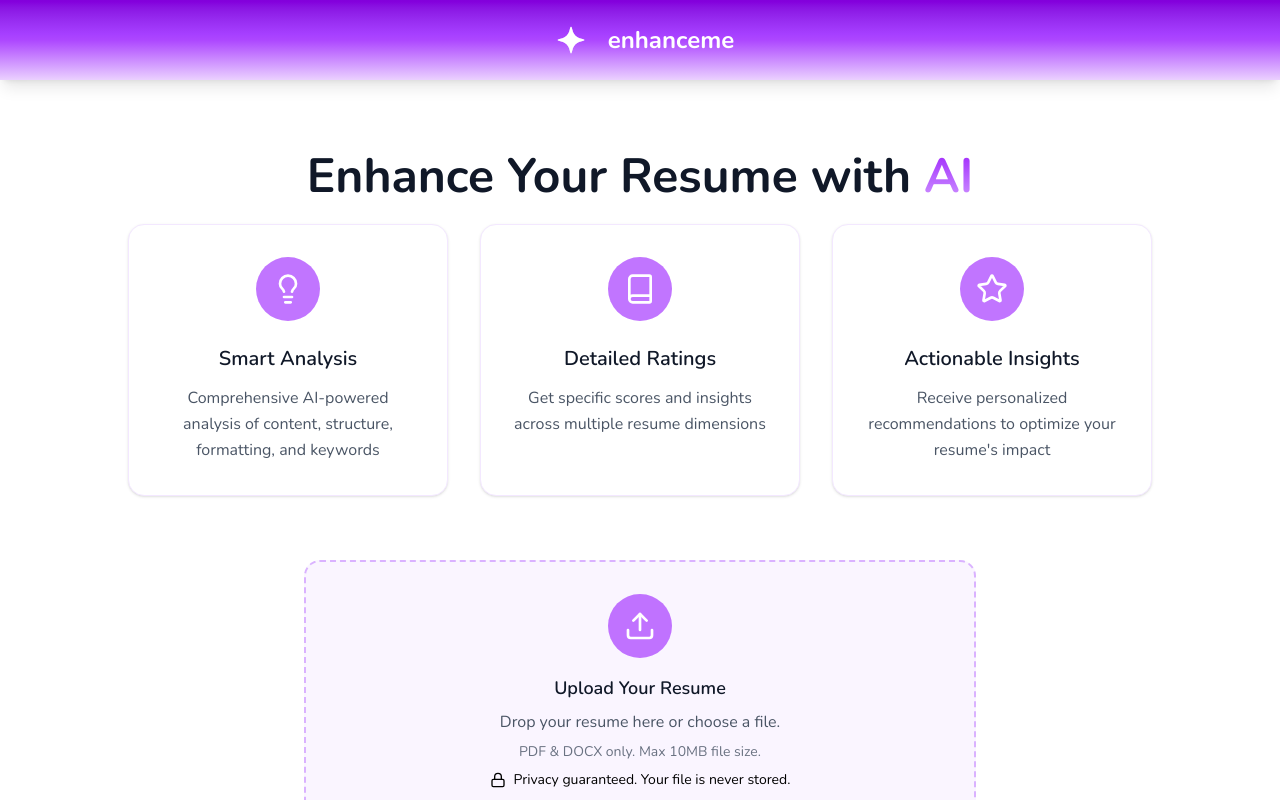
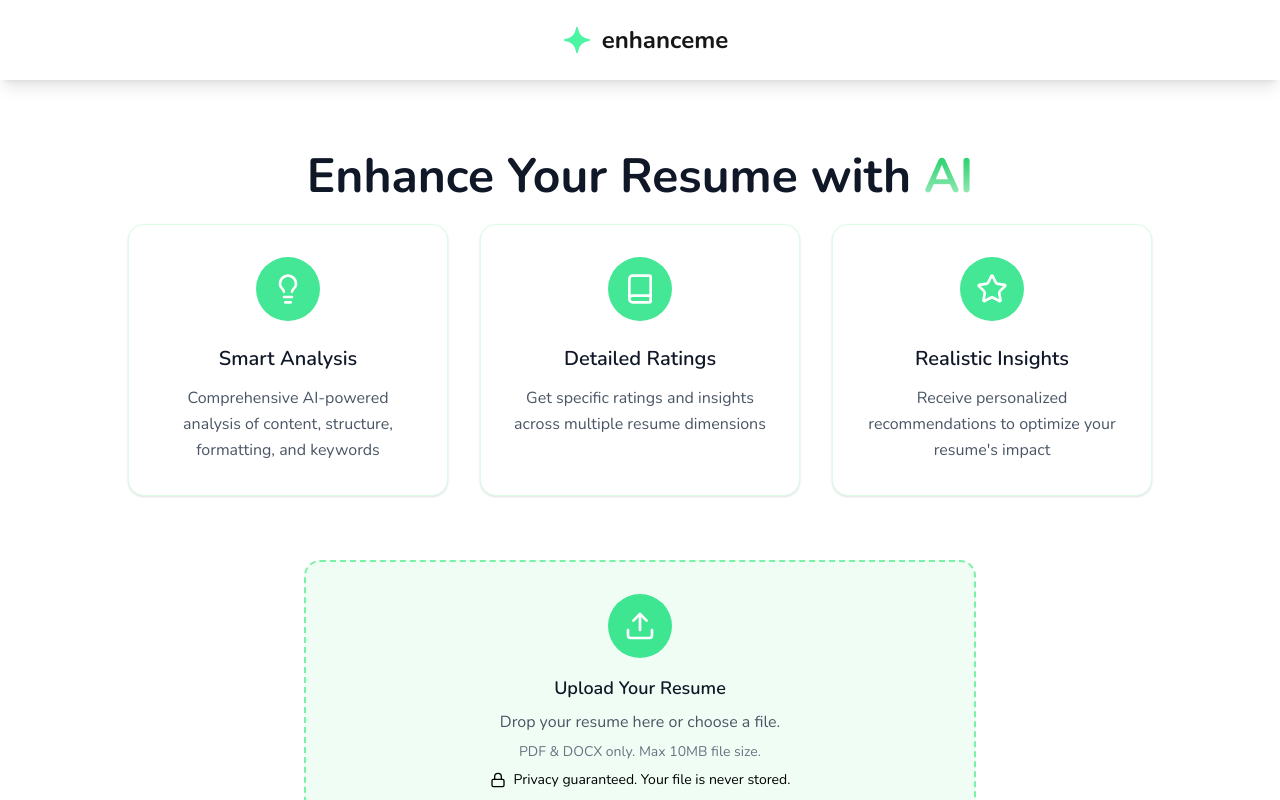
Before and after one commit to montasirmoyen/enhanceme, a Next.js app: page / in a window 1280 px wide. Shown: the top 800 px of the page. Built offline with nearby package versions, Linux system fonts and the light colour scheme.

Commit message:
Update color scheme

```diff
--- a/src/app/page.tsx
+++ b/src/app/page.tsx
@@ -68,11 +68,11 @@ export default function Home() {
 
   return (
     <div className="min-h-screen">
-      <header className="bg-gradient-to-b from-purple-700 via-purple-500 to-purple-500/25 text-white shadow-lg">
+      <header className="shadow-lg">
         <div className="max-w-7xl mx-auto px-4 sm:px-6 lg:px-8">
           <div className="flex items-center justify-center h-20">
-        <div className="flex items-center space-x-3">
-          <Image className="p-2" src="/sparkle.png" alt="Sparkle" width={50} height={50} />
+        <div className="flex items-center">
+          <Image className="p-2" src="/logo.png" alt="Sparkle" width={50} height={50} />
           <h1 className="text-2xl font-bold">enhanceme</h1>
         </div>
           </div>
@@ -85,7 +85,7 @@ export default function Home() {
             <div className="text-center mb-16 mt-4">
               <h2 className="text-5xl font-bold text-gray-900 mb-6">
                 Enhance Your Resume with
-                <span className="text-transparent bg-clip-text bg-gradient-to-b from-purple-600 to-purple-500/50">
+                <span className="text-transparent bg-clip-text bg-gradient-to-b from-green-500 to-green-500/25">
                   {' '}AI
                 </span>
               </h2>
@@ -95,8 +95,8 @@ export default function Home() {
               </p>  */}
 
               <div className="grid grid-cols-1 md:grid-cols-3 gap-8 max-w-5xl mx-auto mb-16">
-                <div className="flex flex-col items-center p-8 rounded-2xl bg-white border border-purple-100 shadow-sm hover:shadow-md transition-shadow">
-                  <div className="p-4 rounded-full bg-purple-500/75 mb-6">
+                <div className="flex flex-col items-center p-8 rounded-2xl bg-white border border-green-100 shadow-sm hover:shadow-md transition-shadow">
+                  <div className="p-4 rounded-full bg-green-400/75 mb-6">
                     <Lightbulb className="w-8 h-8 text-white" />
                   </div>
                   <h3 className="text-xl font-semibold text-gray-900 mb-3">Smart Analysis</h3>
@@ -105,21 +105,21 @@ export default function Home() {
                   </p>
                 </div>
 
-                <div className="flex flex-col items-center p-8 rounded-2xl bg-white border border-purple-100 shadow-sm hover:shadow-md transition-shadow">
-                  <div className="p-4 rounded-full bg-purple-500/75 mb-6">
+                <div className="flex flex-col items-center p-8 rounded-2xl bg-white border border-green-100 shadow-sm hover:shadow-md transition-shadow">
+                  <div className="p-4 rounded-full bg-green-400/75 mb-6">
                     <Book className="w-8 h-8 text-white" />
                   </div>
                   <h3 className="text-xl font-semibold text-gray-900 mb-3">Detailed Ratings</h3>
                   <p className="text-gray-600 text-center leading-relaxed">
-                    Get specific scores and insights across multiple resume dimensions
+                    Get specific ratings and insights across multiple resume dimensions
                   </p>
                 </div>
 
-                <div className="flex flex-col items-center p-8 rounded-2xl bg-white border border-purple-100 shadow-sm hover:shadow-md transition-shadow">
-                  <div className="p-4 rounded-full bg-purple-500/75 mb-6">
+                <div className="flex flex-col items-center p-8 rounded-2xl bg-white border border-green-100 shadow-sm hover:shadow-md transition-shadow">
+                  <div className="p-4 rounded-full bg-green-400/75 mb-6">
                     <Star className="w-8 h-8 text-white" />
                   </div>
-                  <h3 className="text-xl font-semibold text-gray-900 mb-3">Actionable Insights</h3>
+                  <h3 className="text-xl font-semibold text-gray-900 mb-3">Realistic Insights</h3>
                   <p className="text-gray-600 text-center leading-relaxed">
                     Receive personalized recommendations to optimize your resume's impact
                   </p>
@@ -146,7 +146,7 @@ export default function Home() {
               </div>
               <button
                 onClick={handleReset}
-                className="flex items-center gap-2 px-4 py-2 text-purple-600 hover:text-purple-700 hover:bg-purple-50 rounded-lg transition-colors"
+                className="flex items-center gap-2 px-4 py-2 text-green-600 hover:text-green-700 hover:bg-green-50 rounded-lg transition-colors"
               >
                 <RefreshCw className="w-4 h-4" />
                 Analyze Another Resume
--- a/src/components/analysis-display.tsx
+++ b/src/components/analysis-display.tsx
@@ -92,7 +92,7 @@ export const AnalysisDisplay: React.FC<AnalysisDisplayProps> = ({ result }) => {
         <div className="flex items-center justify-between mb-4">
           <div className="flex items-center gap-3">
             <div className="p-2 rounded-lg">
-              <TrendingUp className="w-6 h-6 text-purple-600" />
+              <TrendingUp className="w-6 h-6 text-green-600" />
             </div>
             <div>
               <h3 className="text-xl font-bold text-gray-900">Resume Rating</h3>
@@ -111,7 +111,7 @@ export const AnalysisDisplay: React.FC<AnalysisDisplayProps> = ({ result }) => {
 
       <div className="bg-white rounded-xl border border-gray-200 p-6">
         <h3 className="text-xl font-bold text-gray-900 mb-6 flex items-center gap-2">
-          <Star className="w-6 h-6 text-purple-600" />
+          <Star className="w-6 h-6 text-green-600" />
           Detailed Ratings
         </h3>
         <div className="grid grid-cols-1 md:grid-cols-2 gap-6">
@@ -125,7 +125,7 @@ export const AnalysisDisplay: React.FC<AnalysisDisplayProps> = ({ result }) => {
 
       <div className="rounded-xl border border-gray-200 space-y-6 p-6">
         <h3 className="text-xl font-bold text-gray-900 flex items-center gap-2">
-          <Target className="w-6 h-6 text-purple-600" />
+          <Target className="w-6 h-6 text-green-600" />
           Detailed Analysis
         </h3>
         <div className="grid grid-cols-1 lg:grid-cols-2 gap-6">
@@ -138,15 +138,15 @@ export const AnalysisDisplay: React.FC<AnalysisDisplayProps> = ({ result }) => {
       </div>
 
       {result.recommendations.length > 0 && (
-        <div className="bg-gradient-to-r from-purple-50 to-blue-50 rounded-xl border border-purple-200 p-6">
+        <div className="bg-gradient-to-r from-green-50 to-blue-50 rounded-xl border border-green-200 p-6">
           <h3 className="text-xl font-bold text-gray-900 mb-6 flex items-center gap-2">
-            <Lightbulb className="w-6 h-6 text-purple-600" />
+            <Lightbulb className="w-6 h-6 text-green-600" />
             Key Recommendations
           </h3>
           <div className="space-y-4">
             {result.recommendations.map((recommendation, index) => (
               <div key={index} className="flex items-start gap-3">
-                <div className="flex-shrink-0 w-6 h-6 bg-purple-600 text-white rounded-full flex items-center justify-center text-sm font-bold">
+                <div className="flex-shrink-0 w-6 h-6 bg-green-600 text-white rounded-full flex items-center justify-center text-sm font-bold">
                   {index + 1}
                 </div>
                 <p className="text-gray-700 leading-relaxed">{recommendation}</p>
--- a/src/components/file-upload.tsx
+++ b/src/components/file-upload.tsx
@@ -61,9 +61,9 @@ export const FileUpload: React.FC<FileUploadProps> = ({
   return (
     <div className="w-full max-w-2xl mx-auto">
       <div
-        className={`relative border-2 border-dashed rounded-2xl p-8 text-center transition-all duration-200 ${selectedFile
-            ? 'border-purple-300 bg-purple-50'
-            : 'border-purple-300 bg-purple-50 hover:bg-purple-100 hover:border-purple-400'
+        className={`relative border-2 border-dashed rounded-2xl p-8 text-center transition-all duration-200  ${selectedFile
+            ? 'border-green-300 bg-green-50'
+            : 'border-green-300 bg-green-50 hover:bg-green-100 hover:border-green-400'
           }`}
         onDrop={handleDrop}
         onDragOver={handleDragOver}
@@ -80,7 +80,7 @@ export const FileUpload: React.FC<FileUploadProps> = ({
         {!selectedFile ? (
           <label htmlFor="resumeUpload" className="cursor-pointer">
             <div className="flex flex-col items-center space-y-4">
-              <div className="p-4 bg-purple-500/75 rounded-full">
+              <div className="p-4 bg-green-400/75 rounded-full">
                 <Upload className="w-8 h-8 text-white" />
               </div>
               <div className="text-center space-y-2">
@@ -114,7 +114,7 @@ export const FileUpload: React.FC<FileUploadProps> = ({
             <button
               onClick={onAnalyze}
               disabled={isAnalyzing}
-              className="w-full px-6 py-3 bg-purple-600 text-white rounded-lg hover:bg-purple-700 transition-colors disabled:opacity-50 disabled:cursor-not-allowed flex items-center justify-center gap-2"
+              className="w-full px-6 py-3 bg-green-500 text-white rounded-lg hover:bg-green-700 transition-colors disabled:opacity-50 disabled:cursor-not-allowed flex items-center justify-center gap-2"
             >
               {isAnalyzing ? (
                 <>
```
